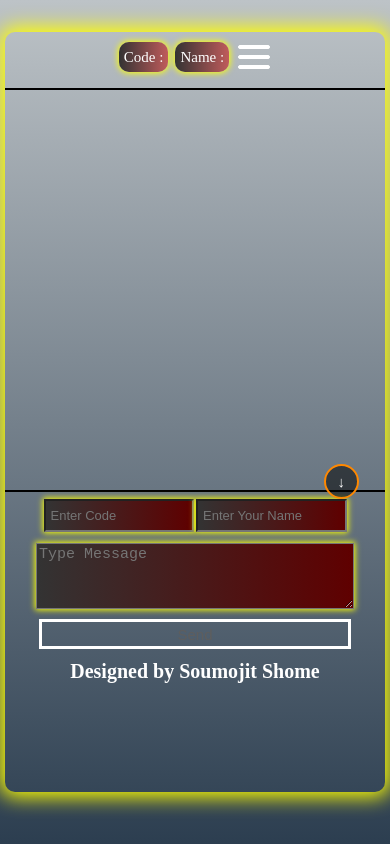
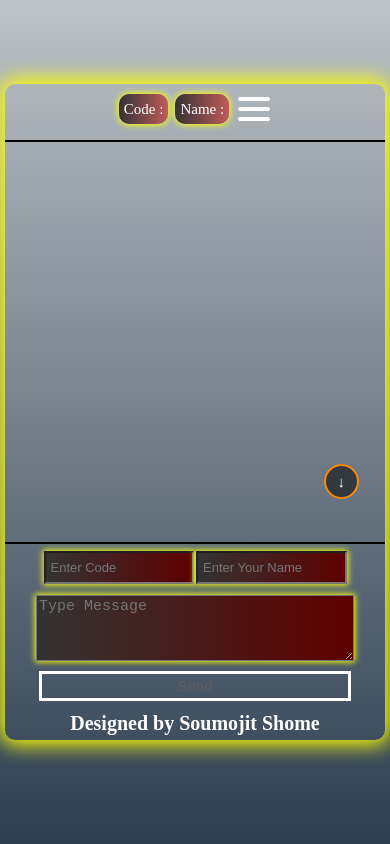
Before and after one commit to Soumojitshome2023/Simple_Chat_Application, a plain HTML site: page index.html in a window 390 px wide. Drawn offline with Linux system fonts and the light colour scheme; no server answers.

Commit message:
height change

```diff
--- a/style.css
+++ b/style.css
@@ -26,7 +26,8 @@ body {
     /* max-height: 90vh;
 
     max-height: none; */
-    min-height: 90vh;
+    /* min-height: 70vh; */
+    min-height: 300px;
     height: fit-content;
     border-radius: 30px;
     box-shadow: 0 0 20px 5px yellow;
@@ -490,7 +491,8 @@ form {
         margin: 10px 10px 30px 10px;
         border-radius: 10px;
         max-height: none;
-        min-height: 90vh;
+        /* min-height: 90vh; */
+        min-height: 300px;
         height: fit-content;
 
 
```
